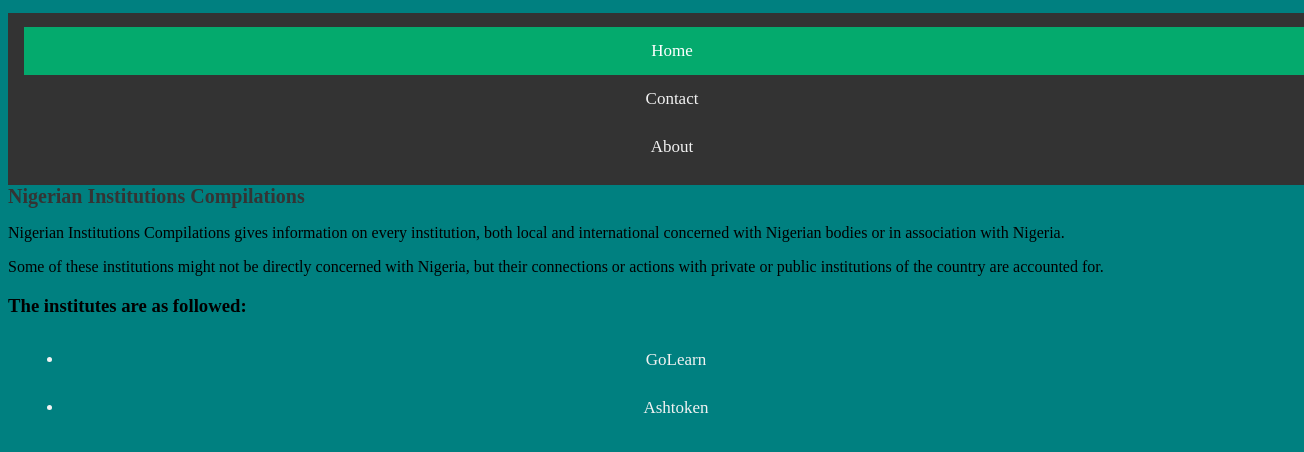
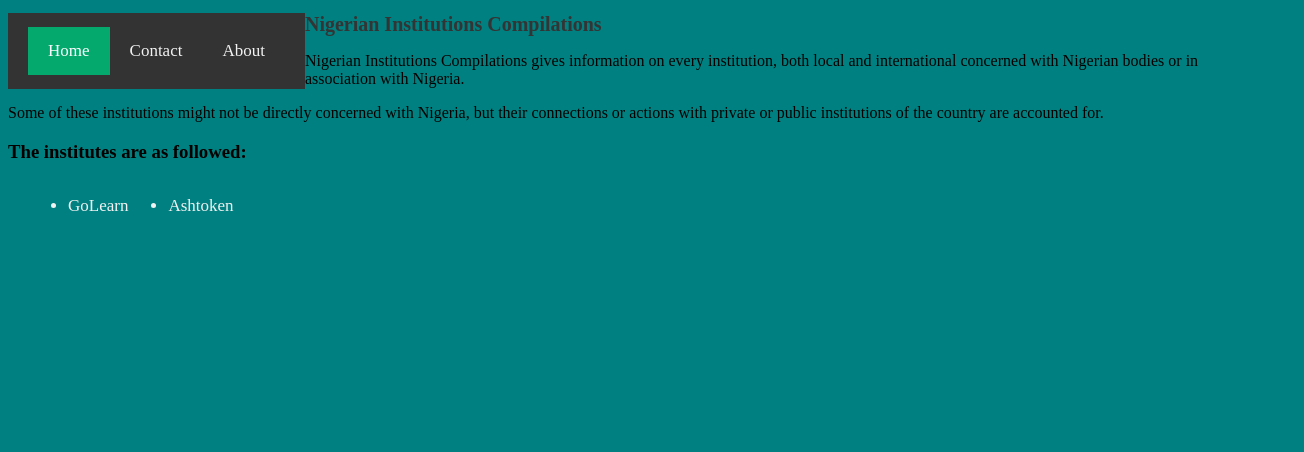
Before and after one commit to GFrosh/Institutes, a plain HTML site: page index.html in a window 1280 px wide. Shown: the whole page, 1304 px wide, since content can reach past the window. Drawn offline with Linux system fonts and the light colour scheme.

Commit message:
Update style.css

```diff
--- a/style.css
+++ b/style.css
@@ -2,10 +2,9 @@
   float: left;
   color: #f2f2f2;
   text-align: center;
-  padding: 14px 16px;
+  padding: 14px 20px;
   text-decoration: none;
   font-size: 17px;
-  width: 100%;
 }
 .topnav a:hover {
   background-color: #ddd;
```
